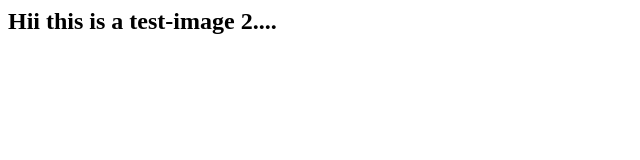
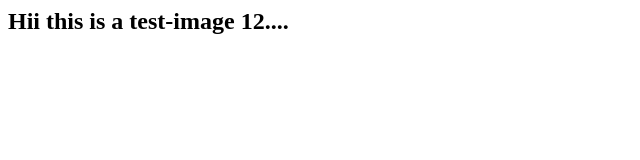
Before and after one commit to saloni-searce/docker-test, a plain HTML site: page index.html in a window 1280 px wide. Shown: the full height of the page, 0-640 px from the left. Drawn offline with Linux system fonts and the light colour scheme.

Commit message:
Update index.html

```diff
--- a/index.html
+++ b/index.html
@@ -1,6 +1,6 @@
 <html>
 <title> Test-site </title>
 <body>
-<h2>Hii this is a test-image 2.... </h2>
+<h2>Hii this is a test-image 12.... </h2>
 </body>
 </html>
```
